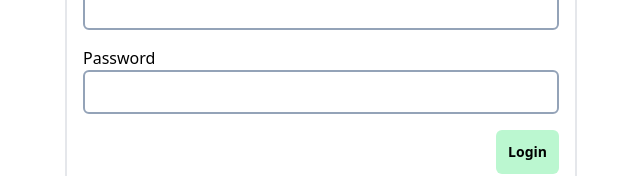
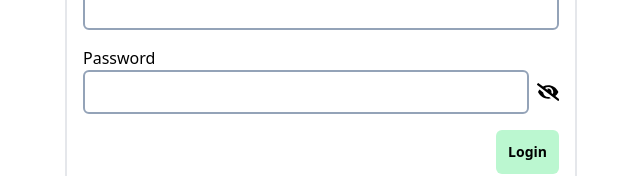
Before and after one commit to FelixVNolasco/Olympus-Dashboard, a React (Create React App) app: page /auth/login in a window 1280 px wide. Shown: the part 354-530 px from the top of the page, without its empty margins (319-959 px from the left). Built offline with nearby package versions, Linux system fonts and the light colour scheme.

Commit message:
handle showHide password

```diff
--- a/src/components/Auth/Login.js
+++ b/src/components/Auth/Login.js
@@ -1,9 +1,10 @@
-import React from "react";
+import React, { useState } from "react";
 import validator from "validator";
 import { Link, useNavigate } from "react-router-dom";
 import { useDispatch } from "react-redux";
 import { loginSuccess } from "../../redux/userReducer";
 import { useForm } from "../../hooks/useForm";
+import { FaEye, FaEyeSlash } from "react-icons/fa";
 import axios from "axios";
 
 export const Login = () => {
@@ -16,6 +17,11 @@ export const Login = () => {
   });
 
   const { username, password } = formValues;
+
+  const [showPassword, setshowPassword] = useState(false);
+  const handleShowPassword = () => {
+    setshowPassword(!showPassword);
+  }
 
   // const [errors, setErrors] = useState("");
 
@@ -68,13 +74,22 @@ export const Login = () => {
         />
 
         <span className="text-md">Password</span>
-        <input
-          className="rounded-md p-2 border-2 border-slate-400 transition ease-in-out duration-300 focus:outline-none focus:border-2 focus:border-slate-500  w-full mb-4"
-          type="password"
-          name="password"
-          onChange={handleInputChange}
-          autoComplete="false"
-        />
+        <div className="flex justify-between items-center mb-4">
+          <input
+            className="rounded-md p-2 border-2 border-slate-400 transition ease-in-out duration-300 focus:outline-none focus:border-2 focus:border-slate-500  w-full"
+            type={showPassword ? 'text' : 'password'}
+            name="password"
+            onChange={handleInputChange}
+            autoComplete="false"
+          />
+          {
+            showPassword ?
+            <FaEye className="h-6 w-6 ml-2 cursor-pointer" onClick={handleShowPassword}/>
+            :
+            <FaEyeSlash className="h-6 w-6 ml-2 cursor-pointer" onClick={handleShowPassword}/>
+          }
+
+        </div>
 
         <div className="flex justify-end">
           <div
```
